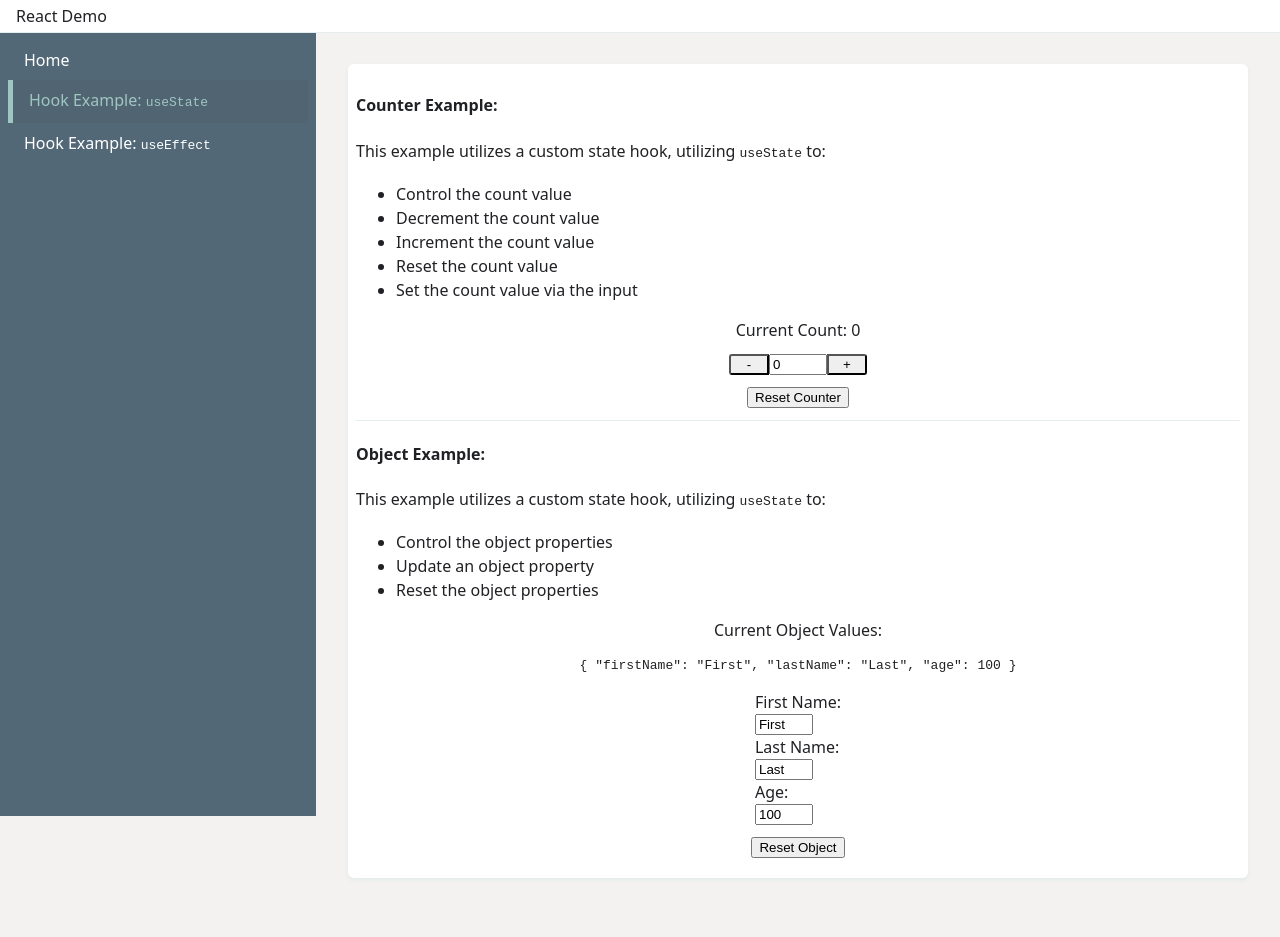
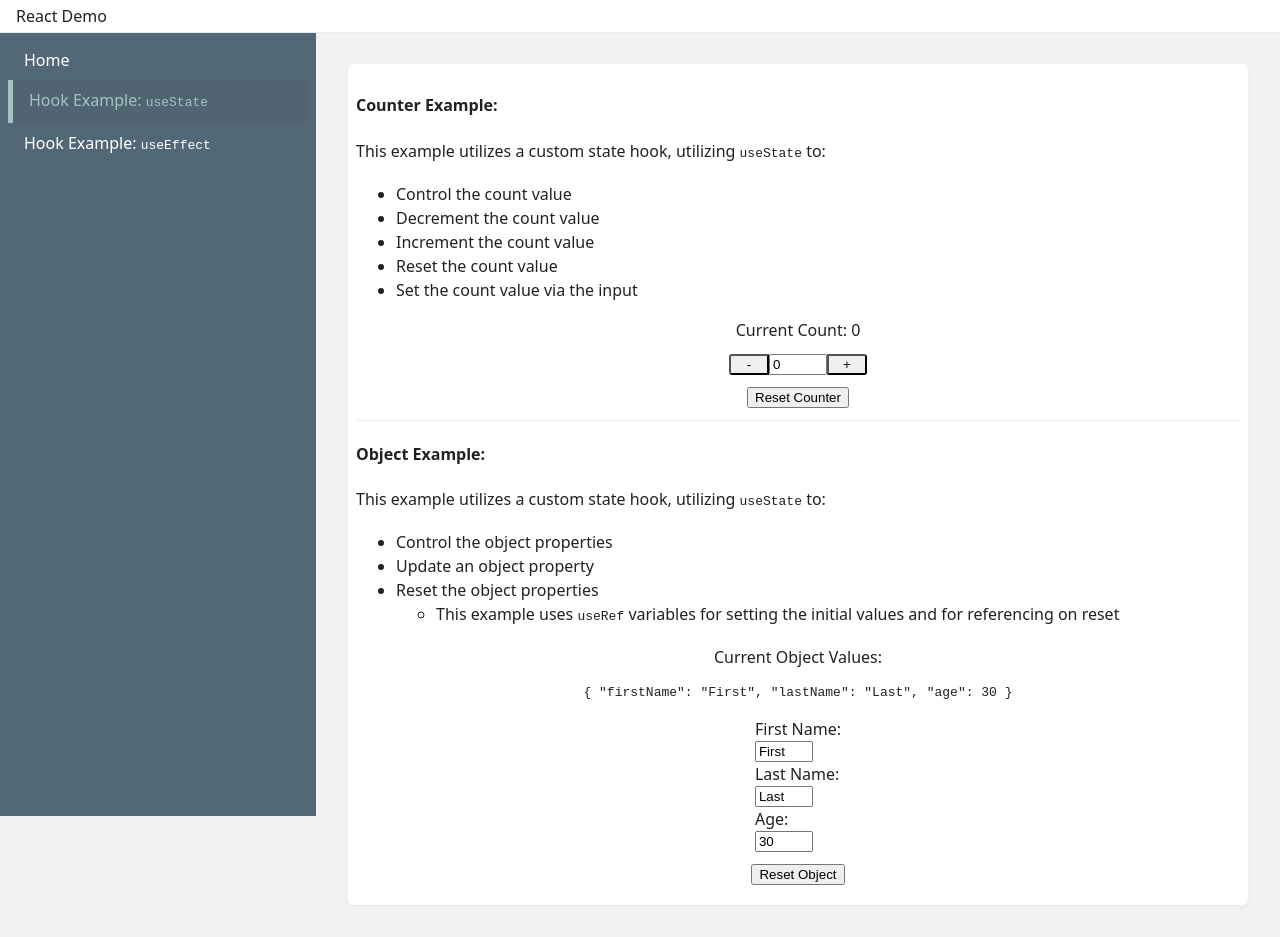
Before and after one commit to morganjudd802/react-demo, a React app: page /use-state-demo in a window 1280 px wide. Before the commit the page ends 910 px from the top, so only its background shows below. Built offline with nearby package versions, Linux system fonts and the light colour scheme; the HTML template or start-up script is replaced by a standard one.

Commit message:
Add useRef for object init

```diff
--- a/src/components/use-state-demo/object-example/ObjectExample.tsx
+++ b/src/components/use-state-demo/object-example/ObjectExample.tsx
@@ -1,4 +1,4 @@
-import {type ChangeEvent, useState} from "react";
+import {type ChangeEvent, type RefObject, useRef, useState} from "react";
 
 export const ObjectExample = () => {
     type DemoObject = {
@@ -6,6 +6,10 @@ export const ObjectExample = () => {
         lastName: string;
         age: number;
     }
+
+    const firstName: RefObject<string> = useRef('First');
+    const lastName: RefObject<string> = useRef('Last');
+    const age: RefObject<number> = useRef(30);
 
     const useObjectUpdater = (initialValue: DemoObject) => {
         const [object, updateValue] = useState<DemoObject>(initialValue);
@@ -36,7 +40,7 @@ export const ObjectExample = () => {
         updateLastName,
         updateAge,
         reset
-    } = useObjectUpdater({ firstName: 'First', lastName: 'Last', age: 100 });
+    } = useObjectUpdater({ firstName: firstName.current, lastName: lastName.current, age: age.current });
     const handleFirstNameInputChange = (event: ChangeEvent<HTMLInputElement>) => {
         updateFirstName(event.target.value);
     }
@@ -56,6 +60,9 @@ export const ObjectExample = () => {
                 <li>Control the object properties</li>
                 <li>Update an object property</li>
                 <li>Reset the object properties</li>
+                <ul>
+                    <li>This example uses <code>useRef</code> variables for setting the initial values and for referencing on reset</li>
+                </ul>
             </ul>
             <div className={'control-container'}>
                 <span>Current Object Values:</span>
```
